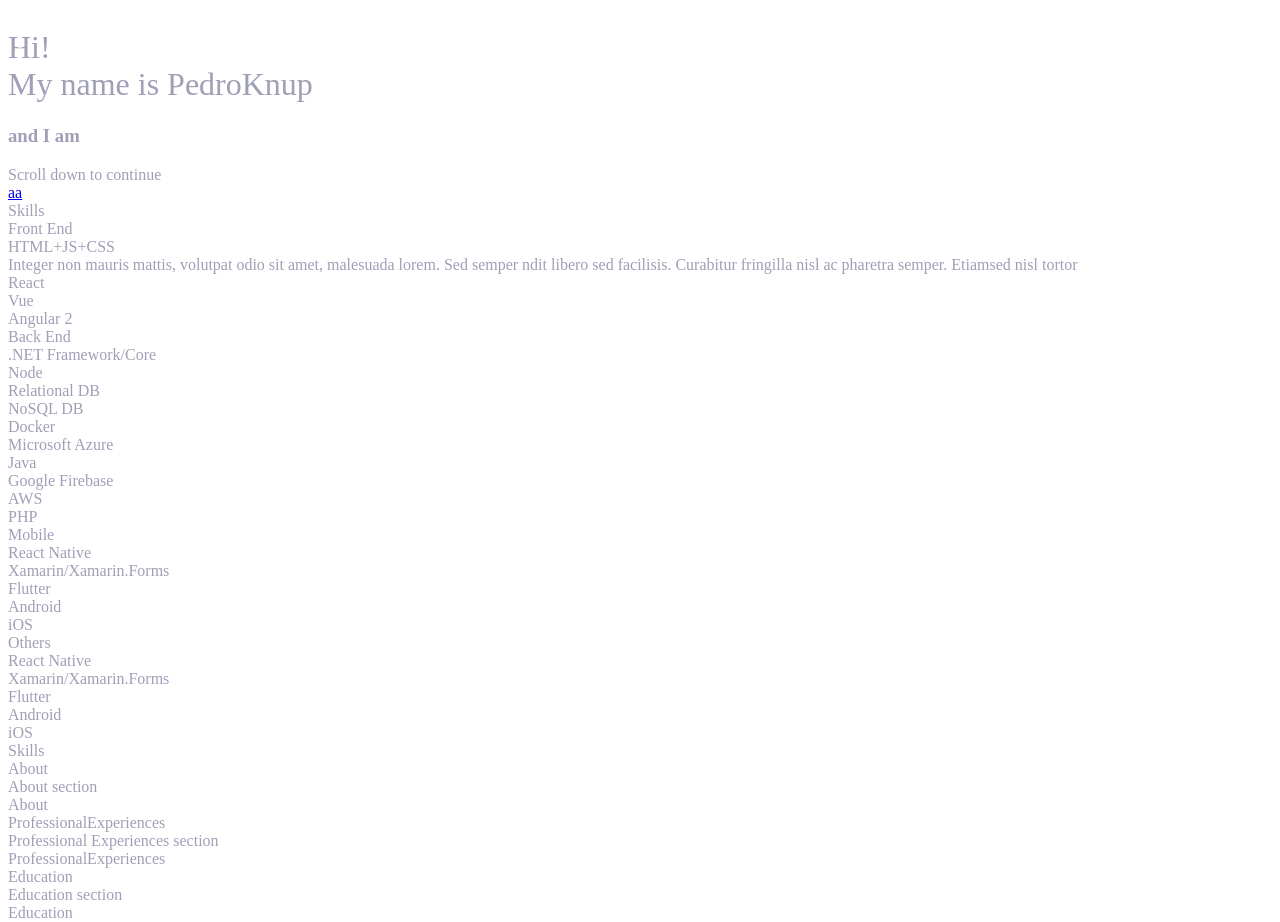
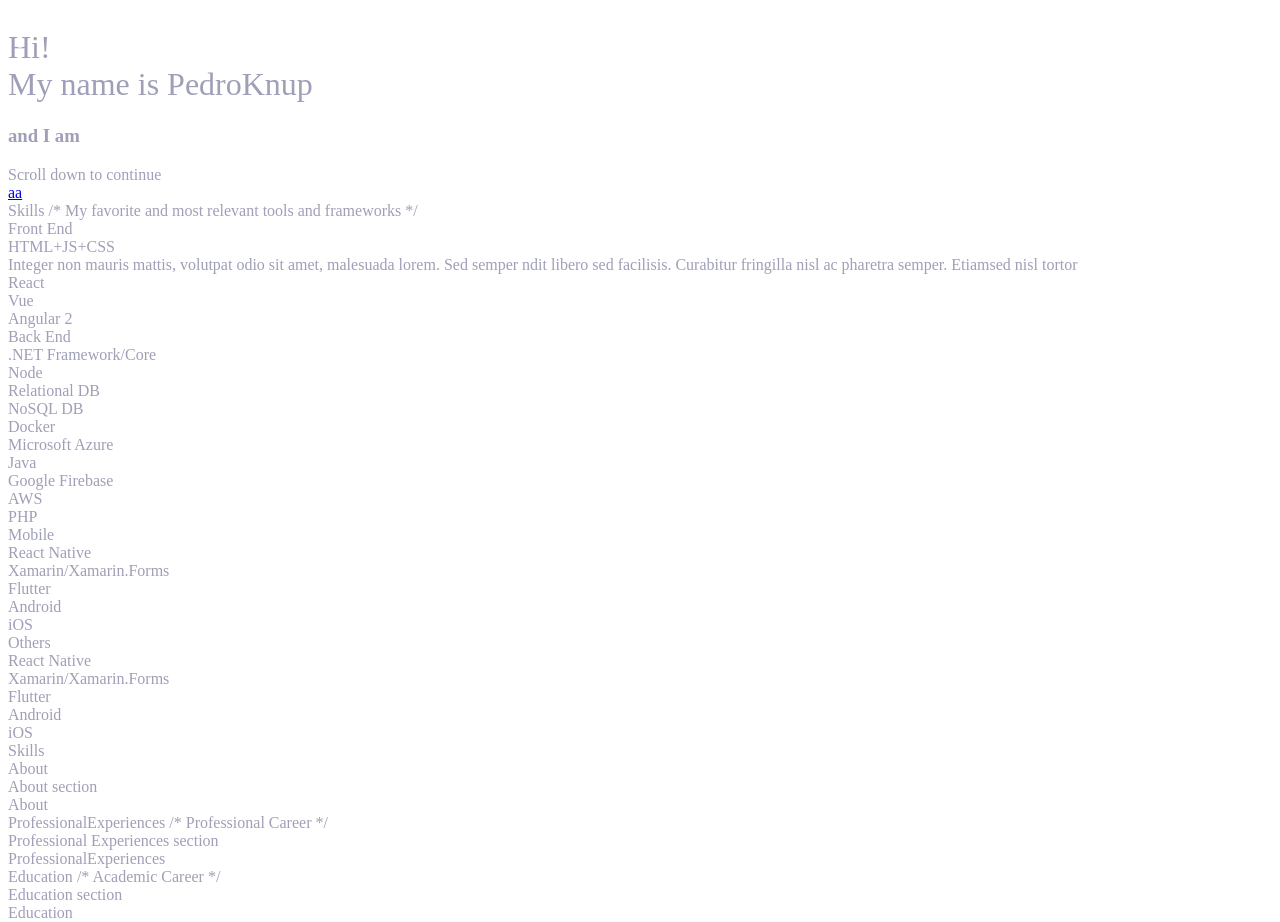
Before and after one commit to pedroknup/personal-website, a React app: page / in a window 1280 px wide. Shown: the top 922 px of the page. Built offline with nearby package versions, Linux system fonts and the light colour scheme; the HTML template or start-up script is replaced by a standard one.

Commit message:
added comments into section component

```diff
--- a/src/assets/index.html
+++ b/src/assets/index.html
@@ -2,7 +2,7 @@
 <html>
   <head>
     <meta charset="utf-8" />
-    <title>TS-Boilerplate: ReactJS, TypeScript, Redux, Scss, Swagger, Material UI</title>
+    <title>Pedro Knup</title>
     <link href="https://fonts.googleapis.com/css?family=Lato&display=swap" rel="stylesheet">
   </head>
   <body>
--- a/src/components/pages/education/education-component.tsx
+++ b/src/components/pages/education/education-component.tsx
@@ -13,9 +13,8 @@ export interface IHomeComponentProps {}
 const STEPS = 2000;
 export const EducationPage = () => {
   return <div className="education-container">
-      <Section title="Education">
+      <Section title="Education" description="Academic Career">
         <span>Education section</span>
-
       </Section>
     </div>;
 };
--- a/src/components/pages/professional-experience/professional-experiences-component.tsx
+++ b/src/components/pages/professional-experience/professional-experiences-component.tsx
@@ -6,7 +6,7 @@ export interface IHomeComponentProps {}
 
 export const ProfessionalExperiencesPage = () => {
   return <div className="professional-experiences-container">
-      <Section title="ProfessionalExperiences">
+      <Section title="ProfessionalExperiences" description="Professional Career">
         <span>Professional Experiences section</span>
 
       </Section>
--- a/src/components/pages/skills/skills-component.tsx
+++ b/src/components/pages/skills/skills-component.tsx
@@ -28,66 +28,32 @@ export const SkillsPage = () => {
     if (key === selectedSkill) setSelectedSkill(-1);
     else setSelectedSkill(key);
   };
-  return (
-    <Section title="Skills">
+  return <Section title="Skills" description="My favorite and most relevant tools and frameworks">
       <div className="skills-container">
         <section>
           <span className="title">Front End</span>
           {skillsFront.map((skill) => {
-            return <SkillItem
-              key={skill.id}
-              id={skill.id}
-              onClick={skillOnClick}
-              open={skill.id === selectedSkill}
-              title={skill.name}
-              content={skill.content}
-              progress={skill.progress}
-            />;
+            return <SkillItem key={skill.id} id={skill.id} onClick={skillOnClick} open={skill.id === selectedSkill} title={skill.name} content={skill.content} progress={skill.progress} />;
           })}
         </section>
         <section>
           <span className="title">Back End</span>
           {skillsBack.map((skill) => {
-            return <SkillItem
-              key={skill.id}
-              id={skill.id}
-              onClick={skillOnClick}
-              open={skill.id === selectedSkill}
-              title={skill.name}
-              content={skill.content}
-              progress={skill.progress}
-            />;
+            return <SkillItem key={skill.id} id={skill.id} onClick={skillOnClick} open={skill.id === selectedSkill} title={skill.name} content={skill.content} progress={skill.progress} />;
           })}
         </section>
         <section>
           <span className="title">Mobile</span>
           {skillsMobile.map((skill) => {
-            return <SkillItem
-              key={skill.id}
-              id={skill.id}
-              onClick={skillOnClick}
-              open={skill.id === selectedSkill}
-              title={skill.name}
-              content={skill.content}
-              progress={skill.progress}
-            />;
+            return <SkillItem key={skill.id} id={skill.id} onClick={skillOnClick} open={skill.id === selectedSkill} title={skill.name} content={skill.content} progress={skill.progress} />;
           })}
         </section>
         <section>
           <span className="title">Others</span>
           {skillsOther.map((skill) => {
-            return <SkillItem
-              key={skill.id}
-              id={skill.id}
-              onClick={skillOnClick}
-              open={skill.id === selectedSkill}
-              title={skill.name}
-              content={skill.content}
-              progress={skill.progress}
-            />;
+            return <SkillItem key={skill.id} id={skill.id} onClick={skillOnClick} open={skill.id === selectedSkill} title={skill.name} content={skill.content} progress={skill.progress} />;
           })}
         </section>
       </div>
-    </Section>
-  );
+    </Section>;
 };
--- a/src/components/section/section-component.scss
+++ b/src/components/section/section-component.scss
@@ -30,5 +30,14 @@
         }
       }
     }
+    .description{
+      &::before{
+        content: none;
+      }
+      &::after{
+        content: none;
+      }
+      color: $foreground-light
+    }
   }
 }
--- a/src/components/section/section-component.tsx
+++ b/src/components/section/section-component.tsx
@@ -5,22 +5,20 @@ import './section-component.scss';
 
 interface ISectionProps {
   title: string;
+  description?: string;
   children?: any;
 }
-
 export const Section = (props: ISectionProps) => {
-  const { title, children } = props;
-  return (
-    <div className="section">
+  const { title, children, description } = props;
+  return <div className="section">
       <div className="title">
         <span>{title}</span>
+        {description && <span className="description">{` /* ${description} */`}</span>}
       </div>
-      <div className="content big">
-      {children}
-      </div>
+      <div className="content big">{children}</div>
       <div className="title closing">
         <span>{title}</span>
       </div>
-    </div>
-  );
+
+    </div>;
 };
--- a/types/interfaces.ts
+++ /dev/null
@@ -1,6 +0,0 @@
-export interface ISkillItem {
-  name: string;
-  content: any;
-  progress: number;
-  id: number;
-}
```
Also changed, not shown: src/data/skills.ts (+7 -1 lines), src/components/pages/home/component.tsx (line endings or trailing spaces).
